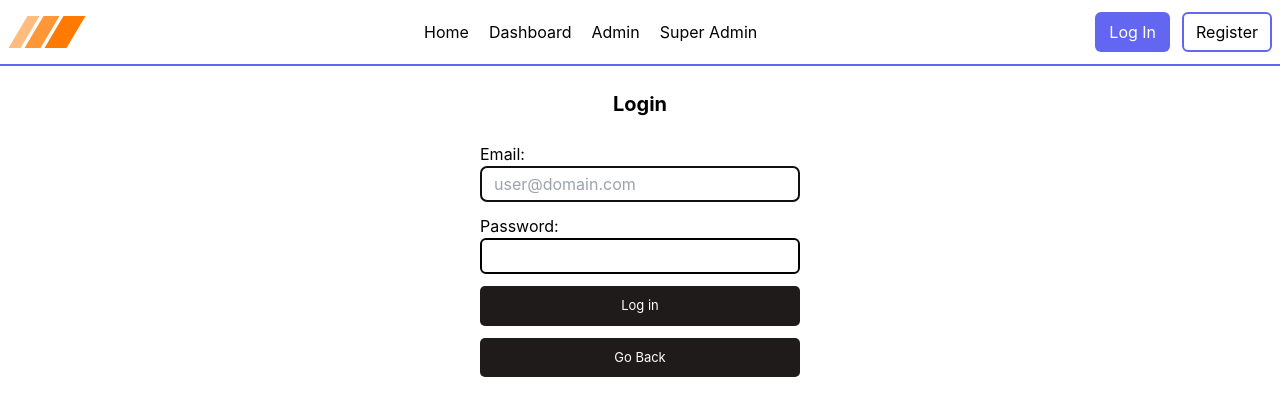
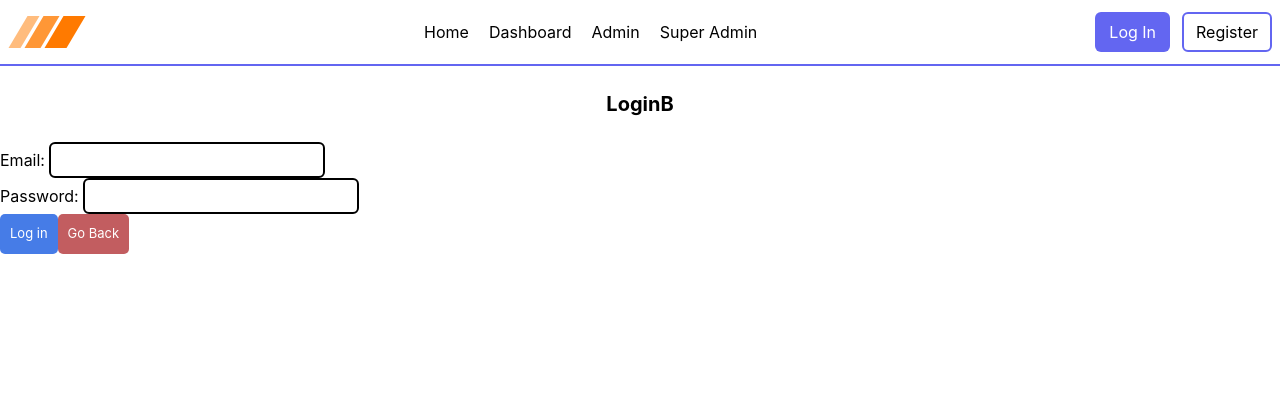
Before and after one commit to VarshithaPanuganti24/js-summer24, a React (Create React App) app in the folder react-app/: page /login in a window 1280 px wide. Shown: the top 416 px of the page. Built offline with nearby package versions, Linux system fonts and the light colour scheme.

Commit message:
LoginFormB

```diff
--- a/react-app/src/App.js
+++ b/react-app/src/App.js
@@ -5,6 +5,7 @@ import React from "react";
 import PublicRoutes from "./component/Layout/PublicRoutes";
 import Unauthorized from "./pages/Unauthorised";
 import Login from "./pages/public/auth/Login";
+import Register from "./pages/public/auth/Register";
 
 function App() {
   return (
@@ -13,7 +14,7 @@ function App() {
       <Route path="/" element={<PublicRoutes />}>
         <Route index element={<Home />} />
         <Route path="login" element={<Login />} />
-        {/* <Route path="register" element={<Register />} /> */}
+        <Route path="register" element={<Register />} />
         <Route path="unauthorized" element={<Unauthorized />} />
       </Route>
 
--- a/react-app/src/component/Button.jsx
+++ b/react-app/src/component/Button.jsx
@@ -2,21 +2,13 @@ import "./Button.css";
 
 // type color = "primary" | "secondary" | "success" | "danger" | "warning" | "info" | "light" | "dark"
 
-export default function Button({
-  children,
-  type = "button",
-  color,
-  ...otherProps
-}) {
+export default function Button({ children, type = "button", color, disabled, ...otherProps }) {
 	// console.log("otherProps", otherProps);
 
+	const cn = `btn btn-${color} ${disabled ? "btn-disabled" : ""}`;
 	return (
 		// {...otherProps} and className order matters, we put className last to override any user-defined classNames (user-defined classNames are NOT supported)
-    <button
-      type={type || "button"}
-      {...otherProps}
-      className={`btn btn-${color}`}
-    >
+		<button type={type || "button"} {...otherProps} className={cn}>
 			{children}
 		</button>
 	);
--- /dev/null
+++ b/react-app/src/component/FormError.jsx
@@ -0,0 +1,7 @@
+import React from "react";
+
+const FormError = ({ children }) => {
+  return <p className="text-red-500">{children}</p>;
+};
+
+export default FormError;
--- /dev/null
+++ b/react-app/src/component/Input.jsx
@@ -0,0 +1,14 @@
+import React, { forwardRef } from "react";
+import { ref } from "yup";
+
+const Input = forwardRef((props, ref) => {
+  return (
+    <input
+      className="py-1 px-3 border-2 border-black rounded-md"
+      {...props}
+      ref={ref}
+    />
+  );
+});
+
+export default Input;
--- a/react-app/src/pages/public/auth/Login/LoginForm.jsx
+++ b/react-app/src/pages/public/auth/Login/LoginForm.jsx
@@ -2,8 +2,7 @@ import React, { useRef, useEffect, useState } from "react";
 import { useLocation, useNavigate } from "react-router-dom";
 import Button from "../../../../component/Button";
 
-const EMAIL_REGEX =
-  /^([A-Za-z0-9_\-\.])+\@([A-Za-z0-9_\-\.])+\.([A-Za-z]{2,4})$/;
+const EMAIL_REGEX = /^([A-Za-z0-9_\-\.])+\@([A-Za-z0-9_\-\.])+\.([A-Za-z]{2,4})$/;
 
 const LoginForm = () => {
         const emailRef = useRef();
@@ -54,10 +53,7 @@ const LoginForm = () => {
               // const user = await fakeLogin();
               // setUser(user);
               // refreshToken is stored in localStorage here, but should be set in an secure/http only cookie
-      localStorage.setItem(
-        "refreshToken",
-        `refresh: ${Math.floor(Math.random() * 100)}`
-      );
+              localStorage.setItem("refreshToken",`refresh: ${Math.floor(Math.random() * 100)}` );
               navigate(from, { replace: true });
             } catch (err) {
               setErrMsg("The server could not be reached. Please try again later.");
@@ -69,10 +65,7 @@ const LoginForm = () => {
 
           return (
             <>
-      <form
-        onSubmit={handleLogin}
-        className="flex flex-col gap-3 w-7/12 md:w-4/12 lg:w-3/12 mx-auto"
-      >
+              <form onSubmit={handleLogin} className="flex flex-col gap-3 w-7/12 md:w-4/12 lg:w-3/12 mx-auto" >
                 <div className="flex flex-col">
                   <label htmlFor="email">Email: </label>
                   <input
@@ -81,13 +74,12 @@ const LoginForm = () => {
                     id="email"
                     type="email"
                     placeholder="user@domain.com"
-            required
-            onChange={(e) => setEmail(e.target.value)}
+                    required onChange={(e) => setEmail(e.target.value)}
                     value={email}
                   />
-          {!validEmail && email.length > 0 && (
+                  {!validEmail && email.length > 0 &&
                     <p className="text-red-500">Not a valid email</p>
-          )}
+                  }
                 </div>
 
                 <div className="flex flex-col">
@@ -96,20 +88,19 @@ const LoginForm = () => {
                     className="py-1 px-3 border-2 border-black rounded-md"
                     id="password"
                     type="password"
-            required
-            onChange={(e) => setPwd(e.target.value)}
+                    required onChange={(e) => setPwd(e.target.value)}
                     value={pwd}
                   />
-          {!validPwd && pwd.length > 0 && (
+                  {!validPwd && pwd.length > 0 &&
                     <p className="text-red-500">Not a valid password</p>
-          )}
+                  }
                 </div>
 
-        <Button type="submit" disabled={isLoading || !validEmail || !validPwd}>
+                <Button color="primary" type="submit" disabled={isLoading || !validEmail || !validPwd}>
                   Log in
                 </Button>
 
-        <Button secondary onClick={goBack}>
+                <Button color="danger" onClick={goBack}>
                   Go Back
                 </Button>
               </form>
--- /dev/null
+++ b/react-app/src/pages/public/auth/Login/LoginFormB.jsx
@@ -0,0 +1,115 @@
+import React from "react";
+import * as yup from "yup";
+import { yupResolver } from "@hookform/resolvers/yup";
+import { useForm } from "react-hook-form";
+import FormError from "../../../../component/FormError";
+import Button from "../../../../component/Button";
+import Input from "../../../../component/Input";
+
+
+
+const EMAIL_REGEX = /^([A-Za-z0-9_\-\.])+\@([A-Za-z0-9_\-\.])+\.([A-Za-z]{2,4})$/;
+
+const schema = yup.object({
+	email: yup.string().max(50,"max charater is 50.").email().matches(EMAIL_REGEX).required("email is required"),
+	password: yup.string().min(8,"Must be atleast characters.").required(),
+
+})
+
+const LoginFormB = () => {
+
+    const {
+		register,
+		handleSubmit,
+        setErrMsg,
+        setIsLoading,
+        isLoading,
+        validEmail,
+        validPwd,
+        goBack,
+        navigate,
+        pwd,email,from,errors
+
+		// setValue,
+		// trigger,
+		// watch,
+		//formState: {errors},
+
+
+	} = useForm({
+		resolver: yupResolver(schema),
+		defaultValues: {
+			email:"",
+			password: "",
+			// phone:"",
+			// terms: false,
+		},
+	});
+    const handleLogin = async (e) => {
+        e.preventDefault();
+        setErrMsg("");
+        setIsLoading(true);
+
+        // perform final validation
+        const t1 = EMAIL_REGEX.test(email) && email.length <= 50;
+        const t2 = pwd.length >= 4 && pwd.length <= 16;
+
+        if (!t1 || !t2) {
+          setErrMsg("Invalid Inputs");
+          setIsLoading(false);
+          return;
+        }
+
+        try {
+          // const user = await fakeLogin();
+          // setUser(user);
+          // refreshToken is stored in localStorage here, but should be set in an secure/http only cookie
+          localStorage.setItem("refreshToken",`refresh: ${Math.floor(Math.random() * 100)}` );
+          navigate(from, { replace: true });
+        } catch (err) {
+          setErrMsg("The server could not be reached. Please try again later.");
+          setIsLoading(false);
+        }
+      };
+
+    //   console.log(emailRef);
+    // const onSubmit = (data) => {
+    //     alert(JSON.stringify(data))
+
+    //     };
+
+	return (
+        <>
+            <form onSubmit={handleSubmit(handleLogin)} >
+		        <div>
+				    <label id="email">Email: </label>
+				    <Input id="email" type="email" {...register("email")} />
+				{errors?.email && <FormError>{errors.email.message}</FormError>}
+			    </div>
+
+		{/* password field  */}
+		        <div>
+				    <label id="password">Password: </label>
+				    <Input id="password" type="password" {...register("password")} />
+				    {errors?.password && <FormError>{errors.password.message}</FormError>}
+		        </div>
+
+
+
+		        <Button color="primary" type="submit" disabled={isLoading || !validEmail || !validPwd}>
+                     Log in
+                </Button>
+
+                <Button color="danger" onClick={goBack}>
+                    Go Back
+                </Button>
+
+	         </form>
+        </>
+	);
+};
+
+
+
+
+export default LoginFormB;
--- a/react-app/src/pages/public/auth/Login/index.jsx
+++ b/react-app/src/pages/public/auth/Login/index.jsx
@@ -1,11 +1,12 @@
 import React from "react";
 import PageContainer from "../../../../component/Layout/PageContainer";
-import LoginForm from "./LoginForm";
+//import LoginForm from "./LoginForm";
+import LoginFormB from "./LoginFormB";
 
 const Login = () => {
 	return (
-		<PageContainer pageTitle={"Login"}>
-			<LoginForm />
+		<PageContainer pageTitle={"LoginB"}>
+			<LoginFormB />
 		</PageContainer>
 	);
 };
--- /dev/null
+++ b/react-app/src/pages/public/auth/Register/RegisterForm.jsx
@@ -0,0 +1,107 @@
+import React from "react";
+import * as yup from "yup";
+import { yupResolver } from "@hookform/resolvers/yup";
+import { useForm } from "react-hook-form";
+import FormError from "../../../../component/FormError";
+import Button from "../../../../component/Button";
+import Input from "../../../../component/Input";
+import { Link } from "react-router-dom";
+
+
+const phoneRegex = /^[(]{1}[0-9]{3}[)]{1}\s[0-9]{3}-[0-9]{4}$/;
+
+function formatPhoneNumber(value) {
+	if (!value) return value;
+	// clean input for any non-digit value
+	const phoneNumber = value.replace(/[^\d]/g, "");
+	const phoneNumberLength = phoneNumber.length;
+	if (phoneNumberLength < 4) return phoneNumber;
+	if (phoneNumberLength < 7) {
+		return `(${phoneNumber.slice(0, 3)}) ${phoneNumber.slice(3)}`;
+	}
+	return `(${phoneNumber.slice(0, 3)}) ${phoneNumber.slice(3, 6)}-${phoneNumber.slice(6, 10)}`;
+}
+
+const schema = yup.object({
+	email: yup.string().max(50,"max charater is 50.").email().required(),
+	password: yup.string().min(8,"Must be atleast characters.").required(),
+	phone: yup.string().matches(phoneRegex,"Phone must be in format (xxx) xxx-xxxx").required(),
+	terms: yup.boolean().required().oneOf([true],"please accept the terms and conditions.")
+})
+
+const RegisterForm = () => {
+
+	const {
+		register,
+		handleSubmit,
+		setValue,
+		trigger,
+		watch,
+		formState: {errors},
+
+
+	} = useForm({
+		resolver: yupResolver(schema),
+		defaultValues: {
+			email:"",
+			password: "",
+			phone:"",
+			terms: false,
+		},
+	});
+	const onSubmit = (data) => {
+	alert(JSON.stringify(data))
+
+	};
+	const handlePhoneChange =(e) => {
+	const phoneNumber = e.target.value;
+	setValue("phone", formatPhoneNumber(phoneNumber));
+	trigger("phone",{shouldFocus:true});
+
+	};
+
+return (
+	<form onSubmit={handleSubmit(onSubmit)}>
+		<div>
+				<label id="email">Email: </label>
+				<Input id="email" type="email" {...register("email")} />
+				{errors?.email && <FormError>{errors.email.message}</FormError>}
+			</div>
+
+		{/* password field  */}
+		<div>
+				<label id="password">Password: </label>
+				<Input id="password" type="password" {...register("password")} />
+				{errors?.password && <FormError>{errors.password.message}</FormError>}
+			</div>
+
+		{/* phone field   */}
+
+		<div>
+		<label id="phone">Phone:</label>
+			<Input  id="phone" type="text" {...register("phone")} onChange=
+			{handlePhoneChange} />
+			{errors?.phone && <FormError>{errors.phone.message}</FormError>}
+		</div>
+
+		{/* term field */}
+		<div>
+				<label id="terms">
+					<Input id="terms" type="checkbox" {...register("terms")} /> I agree to the{" "}
+					<Link to="/" target="_blank">
+					Terms and conditions
+					</Link>
+
+				</label>
+				{errors?.terms && <p className="text-red-500">{errors.terms?.message}</p>}
+			</div>
+
+		<Button type="submit" color="primary" disable={!watch("terms")}>
+			Submit
+		</Button>
+
+	</form>
+	);
+};
+
+export default RegisterForm;
--- /dev/null
+++ b/react-app/src/pages/public/auth/Register/index.jsx
@@ -0,0 +1,14 @@
+import React from "react";
+import PageContainer from "../../../../component/Layout/PageContainer";
+import RegisterForm from "./RegisterForm";
+
+
+const Register = () => {
+	return (
+		<PageContainer pageTitle={"Register"}>
+			<RegisterForm />
+		</PageContainer>
+	);
+};
+
+export default Register;
```
Lines whose indentation alone changed are shown as unchanged.
